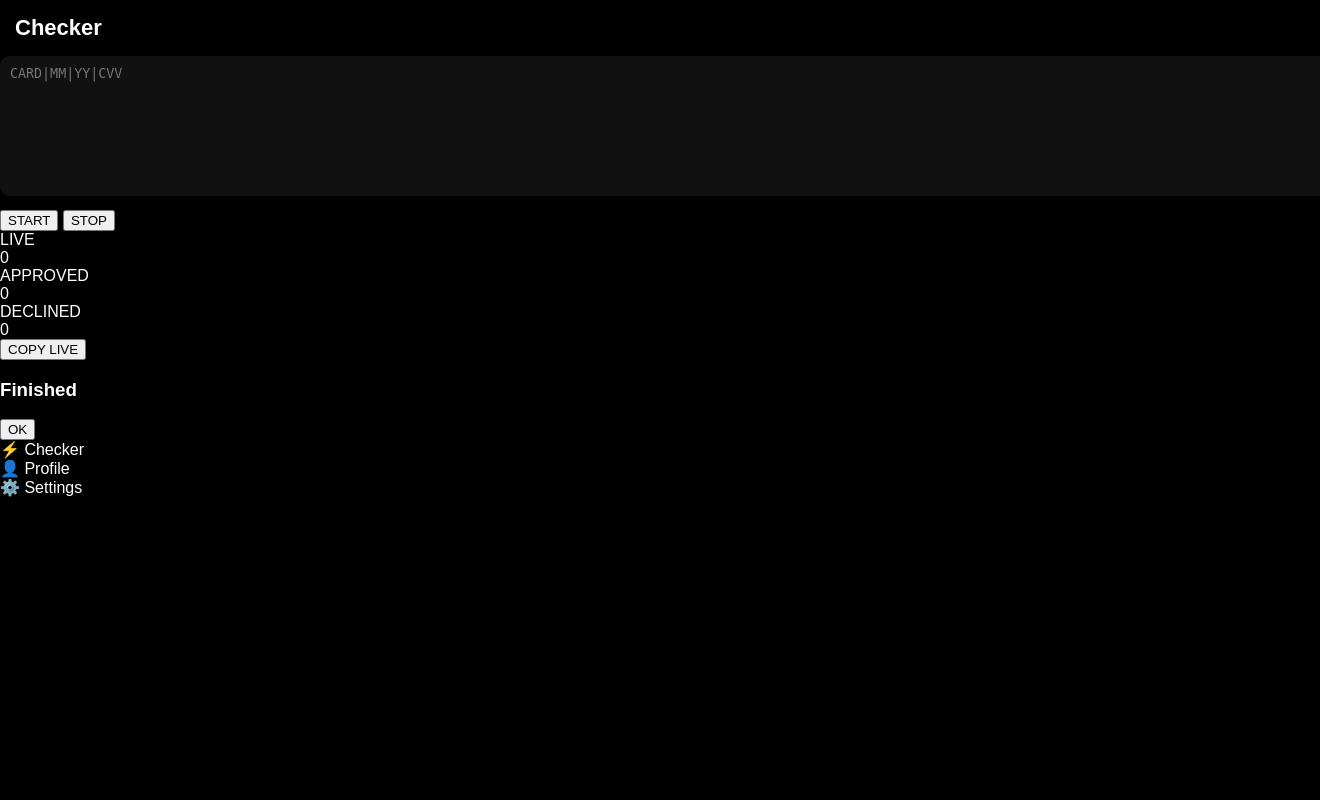
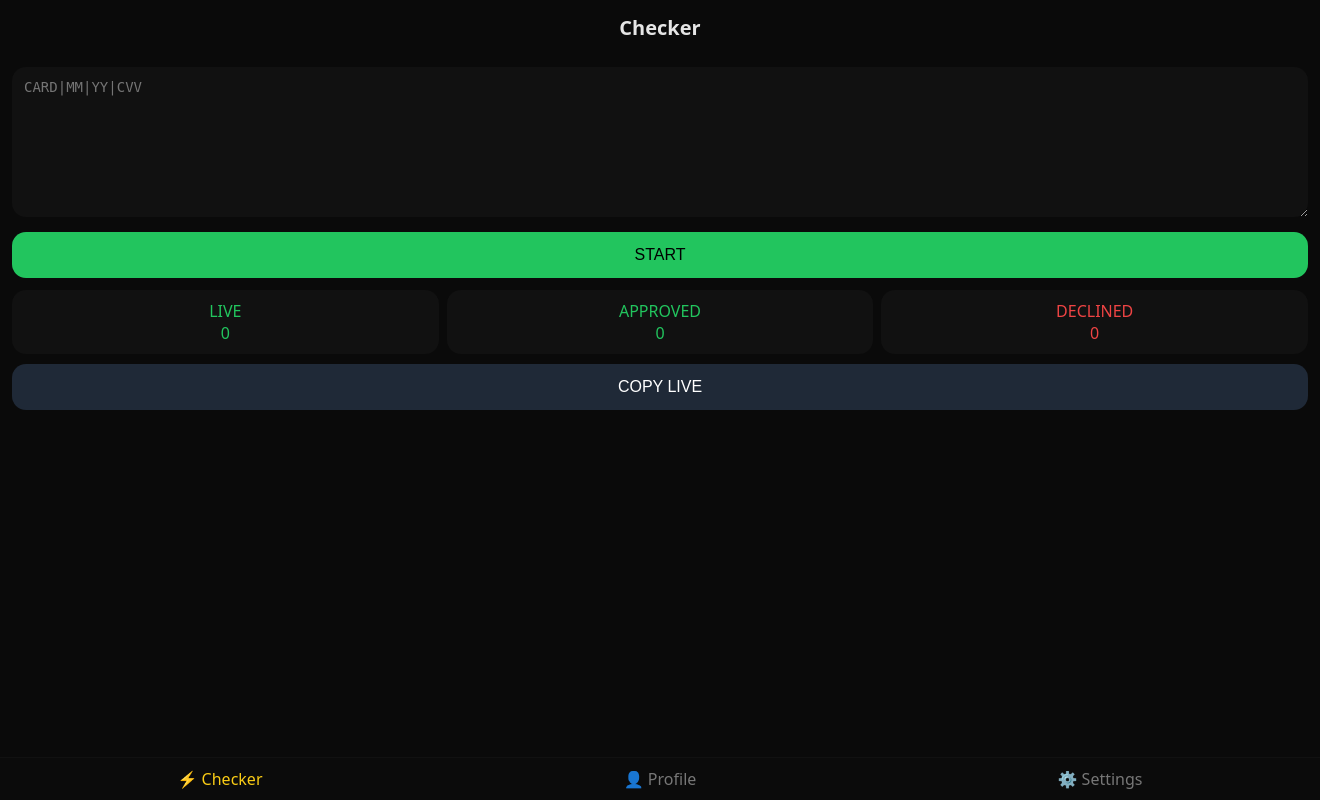
Before and after one commit to YASIRDARJ/app, a Flask app: page / in a window 1320 px wide; the page is wider, and only the part inside the window is pictured. Run offline with Flask 3, Linux system fonts and the light colour scheme.

Commit message:
Refactor CSS styles for improved layout and design

```diff
--- a/static/style.css
+++ b/static/style.css
@@ -1,37 +1,104 @@
-body, html {
-  margin: 0;
-  padding: 0;
-  font-family: Arial, sans-serif;
-  background: #000;
-  color: #fff;
+*{box-sizing:border-box}
+body{
+  margin:0;
+  background:#0a0a0a;
+  color:#e5e5e5;
+  font-family:system-ui;
 }
-.app {
-  display: flex;
-  flex-direction: column;
-  height: 100vh;
+
+.header{
+  text-align:center;
+  padding:14px;
+  font-size:20px;
+  font-weight:600;
 }
-.header {
-  padding: 15px;
-  font-size: 22px;
-  font-weight: bold;
+
+.container{padding:12px}
+
+textarea{
+  width:100%;
+  height:150px;
+  background:#111;
+  color:#fff;
+  border:none;
+  border-radius:14px;
+  padding:12px;
+  font-size:14px;
 }
-.page { display: none; flex:1; padding:15px;}
-.page.active { display: block;}
-textarea {
-  width: 100%; height:120px; border-radius:10px; background:#111; color:#fff;
-  padding:10px; border:none; resize:none; margin-bottom:10px;
+
+button{
+  width:100%;
+  border:none;
+  border-radius:14px;
+  padding:14px;
+  font-size:16px;
+  margin-top:10px;
 }
-.gate, .threads { margin-bottom:10px;}
-select { background:#111; color:#fff; border:none; border-radius:5px; padding:5px;}
-button#startBtn {
-  width:100%; padding:15px; background:#facc15; border:none; border-radius:10px;
-  font-size:16px; color:#000; cursor:pointer; margin-bottom:15px;
+
+.start{background:#22c55e;color:#000}
+.stop{background:#ef4444;color:#fff;display:none}
+.copy{background:#1f2937;color:#fff}
+
+.stats{
+  display:flex;
+  gap:8px;
+  margin-top:12px;
 }
-.results { display:flex; justify-content:space-around; background:#111; padding:10px; border-radius:10px;}
-.result-category span:last-child { font-weight:bold; color:#facc15;}
-.nav {
-  display:flex; justify-content:space-around; padding:10px 0; background:#000; border-top:1px solid #111;
+
+.box{
+  flex:1;
+  background:#111;
+  border-radius:14px;
+  padding:10px;
+  text-align:center;
 }
-.nav-item { color:#777; font-size:14px; text-align:center;}
-.nav-item span { display:block; font-size:12px;}
-.nav-item.active { color:#facc15;}
+
+.green{color:#22c55e}
+.red{color:#ef4444}
+
+.result{
+  background:#111;
+  border-radius:14px;
+  padding:10px;
+  margin-top:8px;
+  font-size:13px;
+}
+
+.approved{border-left:4px solid #22c55e}
+.declined{border-left:4px solid #ef4444}
+
+.tabs{
+  position:fixed;
+  bottom:0;
+  left:0;
+  right:0;
+  background:#0b0b0b;
+  display:flex;
+  border-top:1px solid #111;
+}
+
+.tab{
+  flex:1;
+  text-align:center;
+  padding:10px;
+  color:#777;
+}
+
+.tab.active{color:#facc15}
+
+.popup{
+  position:fixed;
+  inset:0;
+  background:rgba(0,0,0,.75);
+  display:none;
+  align-items:center;
+  justify-content:center;
+}
+
+.popup div{
+  background:#111;
+  border:2px solid #22c55e;
+  border-radius:16px;
+  padding:20px;
+  text-align:center;
+}
```
